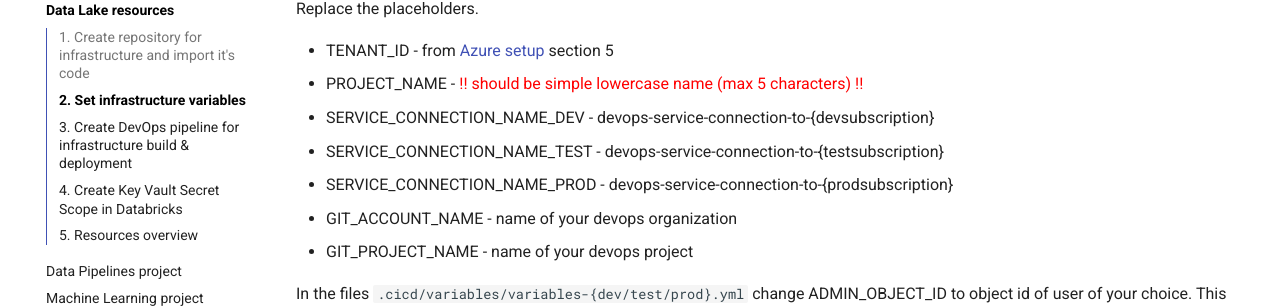
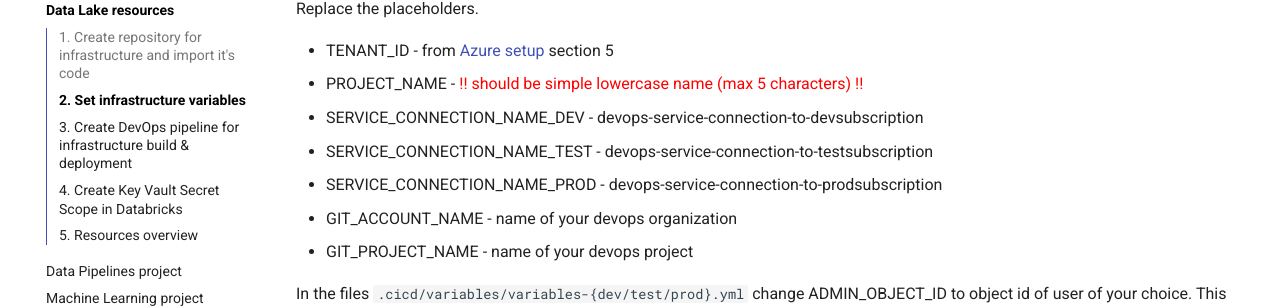
Before and after one commit to daipe-ai/platform-docs, an MkDocs documentation site: the page built from docs/getting-started/datalake-resources-setup.md, in a window 1280 px wide and 900 px high, scrolled down 1859 px. Shown: the part 152-460 px from the top of the window. Built offline with MkDocs 1.6.1 and Material for MkDocs 9.7.7, drawn with Linux system fonts in a browser that asks for light colours; comment, search, counter and statistics services are not loaded.

Commit message:
removed braces that might be interpreted as it is placeholder

```diff
--- a/docs/getting-started/datalake-resources-setup.md
+++ b/docs/getting-started/datalake-resources-setup.md
@@ -32,9 +32,9 @@ Replace the placeholders.
 
 - TENANT_ID - from [Azure setup](azure-setup.md) section 5
 - PROJECT_NAME - <span style="color: red">!! should be simple lowercase name (max 5 characters) !!</span>
-- SERVICE_CONNECTION_NAME_DEV - devops-service-connection-to-{devsubscription}
-- SERVICE_CONNECTION_NAME_TEST - devops-service-connection-to-{testsubscription}
-- SERVICE_CONNECTION_NAME_PROD - devops-service-connection-to-{prodsubscription}
+- SERVICE_CONNECTION_NAME_DEV - devops-service-connection-to-devsubscription
+- SERVICE_CONNECTION_NAME_TEST - devops-service-connection-to-testsubscription
+- SERVICE_CONNECTION_NAME_PROD - devops-service-connection-to-prodsubscription
 - GIT_ACCOUNT_NAME - name of your devops organization
 - GIT_PROJECT_NAME - name of your devops project
 
```
